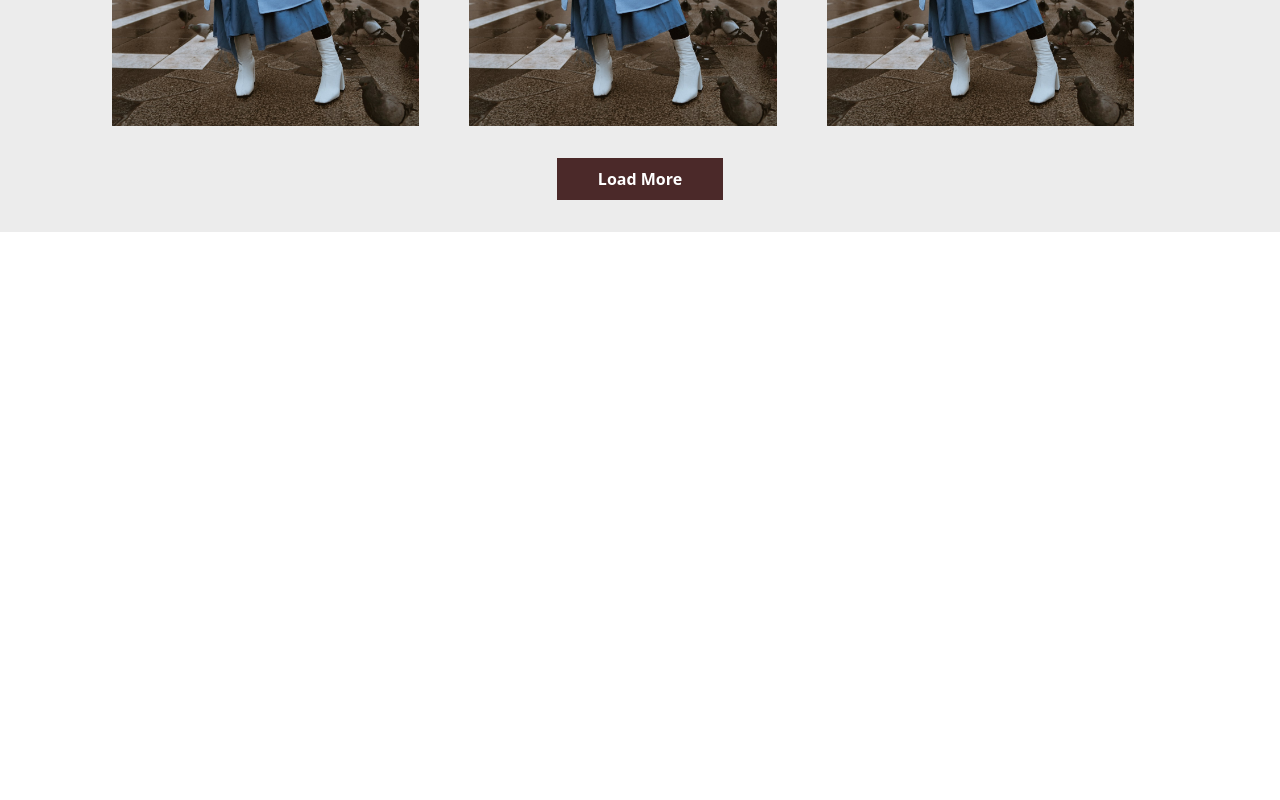
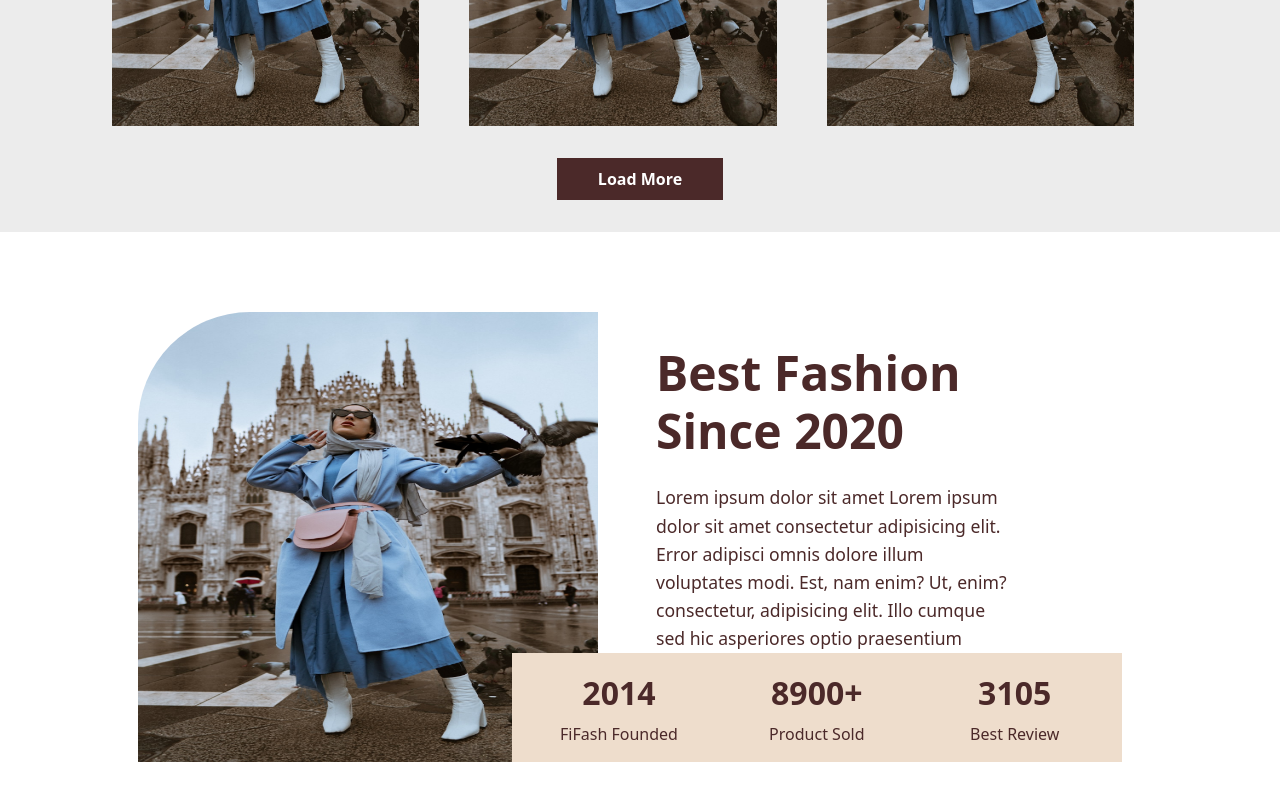
Before and after one commit to Walexz01/FiFash, a React (Vite) app: page / in a window 1280 px wide. Shown: the part 1201-2001 px from the top of the page. Before the commit the page ends 1433 px from the top, so only its background shows below. Built offline with nearby package versions, Linux system fonts and the light colour scheme.

Commit message:
create best fashion section

```diff
--- a/src/App.tsx
+++ b/src/App.tsx
@@ -1,6 +1,7 @@
 import Hero from "./components/Hero";
 import NavBar from "./components/NavBar";
 import NewCollection from "./components/NewCollection";
+import image from "./assets/photo-1539109136881-3be0616acf4b.jpeg";
 
 function App() {
   return (
@@ -8,6 +9,34 @@ function App() {
       <NavBar />
       <Hero />
       <NewCollection />
+      <div className="best__fashion">
+        <div className="best__left">
+          <img src={image} alt="" />
+        </div>
+        <div className="best__right">
+          <h2>Best Fashion Since 2020</h2>
+          <p>
+            Lorem ipsum dolor sit amet Lorem ipsum dolor sit amet consectetur
+            adipisicing elit. Error adipisci omnis dolore illum voluptates modi.
+            Est, nam enim? Ut, enim? consectetur, adipisicing elit. Illo cumque
+            sed hic asperiores optio praesentium excepturi iste minus nam eius.
+          </p>
+          <div className="stats">
+            <div className="stat">
+              2014
+              <span>FiFash Founded</span>
+            </div>
+            <div className="stat">
+              8900+
+              <span>Product Sold</span>
+            </div>
+            <div className="stat">
+              3105
+              <span>Best Review</span>
+            </div>
+          </div>
+        </div>
+      </div>
     </div>
   );
 }
--- a/src/index.css
+++ b/src/index.css
@@ -159,6 +159,66 @@
     margin-top: 2rem;
 }
 
+.best__fashion{
+    display: grid;
+    grid-template-columns: 1fr 1fr;
+    padding: 5rem 7rem;
+    gap: 2rem;
+}
+.best__left{
+    overflow: hidden;
+    display: inline-flex;
+    justify-content: center;
+
+
+}
+.best__left img{
+    width: 90%;
+    height: 450px;
+    border-top-left-radius: 7rem;
+}
+.best__right{
+    padding-top: 2rem;
+    padding-right: 10rem;
+    text-align: left;
+    position: relative;
+}
+.best__right h2{
+    font-size: 3rem;
+    color: #4b2929;
+    font-weight: 700;
+}
+.best__right p{
+    font-size: 1.1rem;
+    padding: 1rem 0;
+    color: #4b2929;
+    font-weight: 400;
+    line-height: 1.6;
+}
+    .stats{
+        display: grid;
+        grid-template-columns: repeat(3,1fr);
+        gap: 5rem;
+        background-color: #EEDDCC;
+        text-align: center;
+        padding: 1rem 3rem;
+        position: absolute;
+        bottom: 0;
+        left: -9rem;
+
+    }
+    .stat{
+        display: flex;
+        color: #4b2929;
+        flex-direction: column;
+        font-weight: 600;
+        font-size: 2rem;
+    }
+    .stat span{
+        padding-top: .3rem;
+        font-weight: 400;
+        font-size: 1rem;
+    }
 @media screen and (max-width:1024px ) {
 
     .hero{
```
